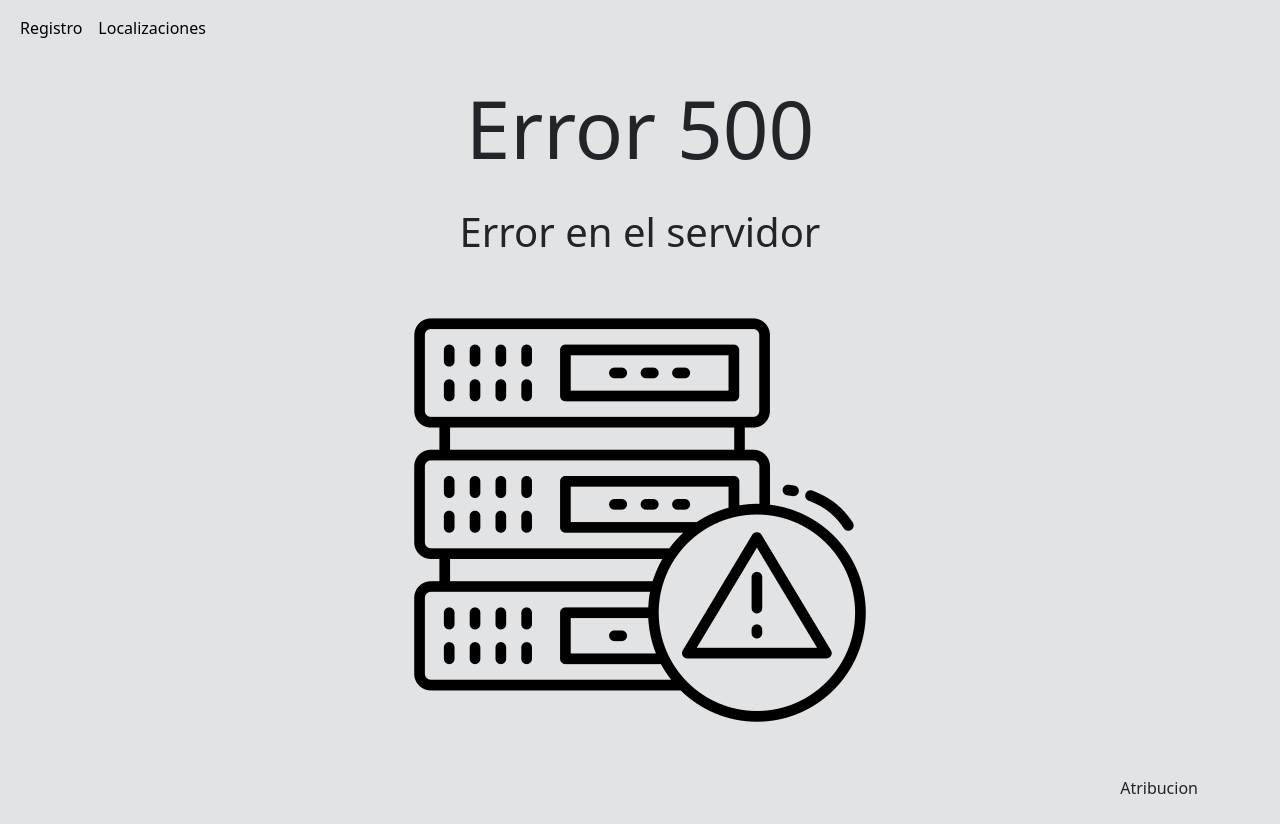
After one commit to luis-ale-117/techo-verde, a Flask app: template templates/500_server_error.html in a window 1280 px wide. The commit adds this page. Run offline with Flask 3, Linux system fonts and the light colour scheme; the template is opened without the code that fills it, so the values that code supplies are empty; some libraries are stand-ins or nearby versions.

Commit message:
Agrega pagina de error 500

```diff
--- a/app.py
+++ b/app.py
@@ -60,6 +60,10 @@ def guardado_exitoso():
 def page_not_found(e):
     return render_template('404_not_found.html'), 404
 
+@app.errorhandler(500)
+def page_not_found(e):
+    return render_template('500_server_error.html'), 500
+
 @app.template_filter()
 def fecha_local_CDMX(fecha: datetime) -> datetime:
     return fecha + timedelta(hours=-6)# CDMX eata en UTC-6
--- /dev/null
+++ b/templates/500_server_error.html
@@ -0,0 +1,35 @@
+<!DOCTYPE html>
+<html lang="en">
+
+<head>
+    <meta charset="UTF-8">
+    <meta http-equiv="X-UA-Compatible" content="IE=edge">
+    <meta name="viewport" content="width=device-width, initial-scale=1.0">
+    <link rel="icon" type="image/png" href="{{url_for('static', filename='img/arbol.png')}}" />
+    <!--Bootstrap CSS-->
+    <link rel="stylesheet" href="{{url_for('static', filename='styles/bootstrap.min.css')}}" />
+    <!--Bootstrap JS-->
+    <script src="{{url_for('static', filename='scripts/bootstrap.min.js')}}"></script>
+    <!--Estilos propios-->
+    <link rel="stylesheet" href="{{url_for('static', filename='styles/map.css')}}" />
+    <link rel="stylesheet" href="{{url_for('static', filename='styles/styles.css')}}" />
+    <title>Resgistro techos verdes</title>
+</head>
+
+<body class="bg-secondary-subtle">
+    <header>
+        {% include 'navbar.html'%}
+    </header>
+    <br>
+    <main class="container text-center">
+        <h1 class="display-1">Error 500</h1>
+        <br>
+        <h3 class="display-6">Error en el servidor</h3>
+        <img src="{{url_for('static', filename='img/servidor-caido.png')}}" class="img-fluid" alt="Error 500">
+    </main>
+    <footer class="container">
+        {% include 'footer.html'%}
+    </footer>
+</body>
+
+</html>
```
Also changed, not shown: templates/atribucion.html (+10 -0 lines), static/img/servidor-caido.png (added).
